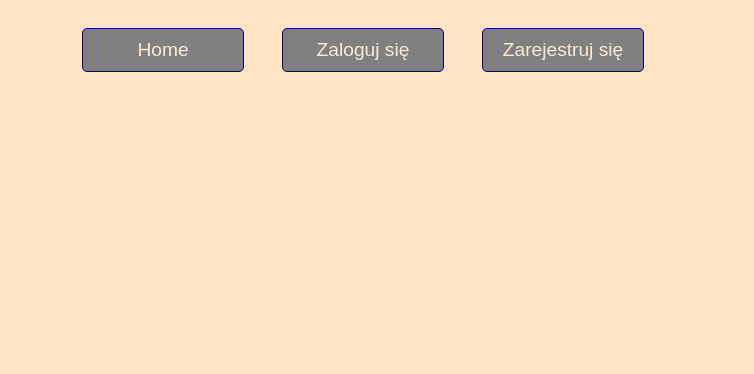
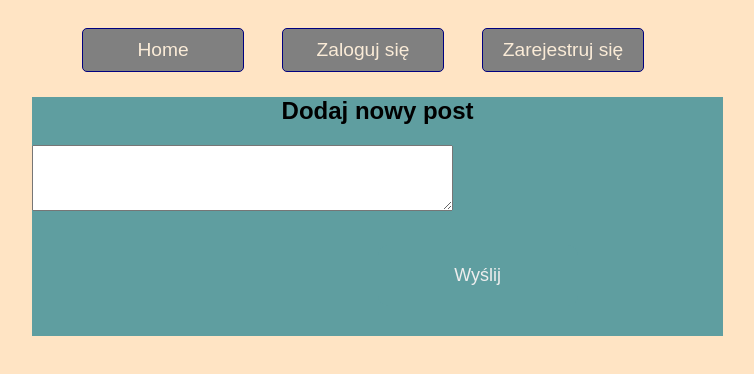
Before and after one commit to adaszewski/social, a React (Create React App) app: page /newpost in a window 1280 px wide. Shown: the top 374 px of the page, without its empty margins (96-850 px from the left). Built offline with nearby package versions, Linux system fonts and the light colour scheme.

Commit message:
add post

```diff
--- /dev/null
+++ b/src/components/AddPost.js
@@ -0,0 +1,68 @@
+import React from 'react';
+import { useState } from 'react';
+import axios from 'axios';
+import './AddPost.css'
+
+const AddPost = (props) => {
+    const [addPost, setNewPost] = useState('');
+
+    // const [loginMessage, setLoginMessage] = useState("");
+
+    const handleInputChange = (e) => {
+
+        const target = e.target
+
+        setNewPost({
+            ...addPost,
+            content: target.value
+        })
+    }
+
+    const handleSubmit = (e) => {
+
+        e.preventDefault()
+        let postNew = {
+            content: addPost.content
+        }
+
+        // console.log(newUser)
+
+        let axiosConfig = {
+            "headers": {
+                "Content-Type": 'application/json',
+                "Accept": 'application/json',
+
+            }
+        };
+
+        axios
+            .post(
+                "https://akademia108.pl/api/social-app/post/add",
+                JSON.stringify(postNew),
+                axiosConfig
+            )
+            .then((req) => {
+                let reqData = req.data;
+                console.log(reqData);
+            })
+
+            .catch((error) => {
+                console.error(error);
+            })
+    };
+
+    return (
+        <form onSubmit={handleSubmit} >
+            <h2> Dodaj nowy post </h2>
+
+
+            <textarea onChange={handleInputChange} id="content" name="content" rows="4" cols="50"> </textarea>
+                <button> Wyślij </button>
+        </form>
+
+
+    );
+}
+
+
+export default AddPost;
--- a/src/components/AppNav.js
+++ b/src/components/AppNav.js
@@ -42,9 +42,11 @@ const AppNav = (props) => {
                 {props.user && <li>
                     <Link to="/" onClick={logout}> Wyloguj się </Link>
                 </li>}
-
                 {props.user && <li>
-                    Jesteś zalogowany jako: {props.user.username}
+                    <Link to="/newpost">  Dodaj post </Link>
+                </li>}
+                {props.user && <li>
+                    Jesteś zalogowany jako:<span>{props.user.username}</span>
                 </li>}
             </ul>
         </nav>
--- a/src/components/LoginForm.js
+++ b/src/components/LoginForm.js
@@ -51,9 +51,9 @@ const LoginForm = (props) => {
         let reqData = req.data;
         console.log(reqData);
         if (Array.isArray(reqData.username)) {
-          setLoginMessage(reqData.username[0]);
+          setLoginMessage("Pole nazwa użytkownika jest wymagane");
         } else if (Array.isArray(reqData.password)) {
-          setLoginMessage(reqData.password[0]);
+          setLoginMessage("Pole hasło jest wymagane");
         } else if (reqData.error) {
           setLoginMessage("Nieprawidłowa nazwa użytkownika lub hasło");
         } else {
@@ -74,7 +74,7 @@ const LoginForm = (props) => {
       {props.user && <Navigate to="/" />}
 
       <input onChange={handleInputChange} name="username" /><label> nazwa użytkownika</label><br></br>
-      <input onChange={handleInputChange} name="password" /><label> hasło</label><br></br>
+      <input onChange={handleInputChange} type="passowrd" name="password" /><label> hasło</label><br></br>
       <button> Zaloguj się </button>
       {loginMessage && <h2>{loginMessage}</h2>}
 
--- a/src/components/Post.css
+++ b/src/components/Post.css
@@ -39,3 +39,7 @@ img {
 .post:hover {
     background-color: red;
 }
+
+.date {
+    text-align-last: left;
+}
--- a/src/components/Post.js
+++ b/src/components/Post.js
@@ -17,6 +17,10 @@ const Post = (props) => {
                     {props.post.content}
                 </p>
             </div>
+
+            <div className='date'>
+                {props.post.id}
+            </div>
         </div>
 
 
--- a/src/routes/AppRoutes.js
+++ b/src/routes/AppRoutes.js
@@ -1,6 +1,7 @@
 import { Route, Routes } from "react-router-dom";
 import Home from "../views/Home";
 import Login from "../views/Login";
+import NewPost from "../views/NewPost";
 import SignUp from "../views/SignUp";
 
 const AppRoutes = (props) => {
@@ -9,6 +10,7 @@ const AppRoutes = (props) => {
             <Route path="/" element={<Home user={props.user} />} />
             <Route path="login" element={<Login user={props.user} setUser={props.setUser} />} />
             <Route path="signup" element={<SignUp user={props.user} />} />
+            <Route path="newpost" element={<NewPost user={props.user} />} />
         </Routes>
     )
 }
--- a/src/views/Home.js
+++ b/src/views/Home.js
@@ -22,17 +22,18 @@ const Home = () => {
         getLatestPosts()
     }, []);
 
-    console.log(posts)
+    // console.log(posts)
 
     const getNextPosts = (e) => {
-        e.preventDefault()
-        let postDate = { date: "2020-03-05T07:02:14.000000Z" }
 
-        axios.post("https://akademia108.pl/api/social-app/post/newer-then",
-            JSON.stringify(postDate)
+
+        axios.post("https://akademia108.pl/api/social-app/post/older-then",
+            { date: posts[posts.length - 1].created_at }
         )
             .then((req) => {
-                setPosts(req.data);
+                // console.log(posts)
+                let reqData = req.data
+                setPosts(posts.concat(reqData));
             })
             .catch((error) => {
                 console.error(error);
@@ -44,14 +45,13 @@ const Home = () => {
     }, []);
 
     console.log(posts)
-
-
     return (
         <div className="home">
             <div className="socialPost">
                 {posts.map((post) => {
                     return <Post post={post} key={post.id} />;
                 })}
+
                 <button onClick={getNextPosts}> Załaduj więcej postów</button>
             </div>
         </div >
--- /dev/null
+++ b/src/views/NewPost.js
@@ -0,0 +1,15 @@
+import React from 'react';
+import AddPost from '../components/AddPost';
+
+
+
+const NewPost = (props) => {
+
+
+    return (
+        <AddPost user={props.user} setUser={props.setUser} />
+    )
+}
+
+
+export default NewPost;
--- a/src/views/SignUp.js
+++ b/src/views/SignUp.js
@@ -1,7 +1,6 @@
 import React from 'react';
 import { useState } from 'react';
-// import { useForm } from 'react-hook-form';
-import { axios } from "axios";
+import axios from "axios";
 
 
 const SignUp = () => {
@@ -31,19 +30,21 @@ const SignUp = () => {
   }
   console.log(newUser)
 
-const headers = {
-  'Content-Type': 'application/json',
-  'Accept': 'application/json'
+  const [signMessage, setSignMessage] = useState("");
+
+  let axiosConfig = {
+    "headers": {
+      "Content-Type": 'application/json',
+      "Accept": 'application/json',
     }
+  };
 
   axios.post(
     'http://akademia108.pl/api/social-app/user/signup',
     JSON.stringify(newUser),
-      { 'headers': headers })
+    axiosConfig
+  )
     .then((req) => {
-
-      // your code :)
-
       console.log(req.data);
     }).catch((error) => {
       console.error(error);
```
Also changed, not shown: src/components/AddPost.css (added). Lines whose indentation alone changed are shown as unchanged.
